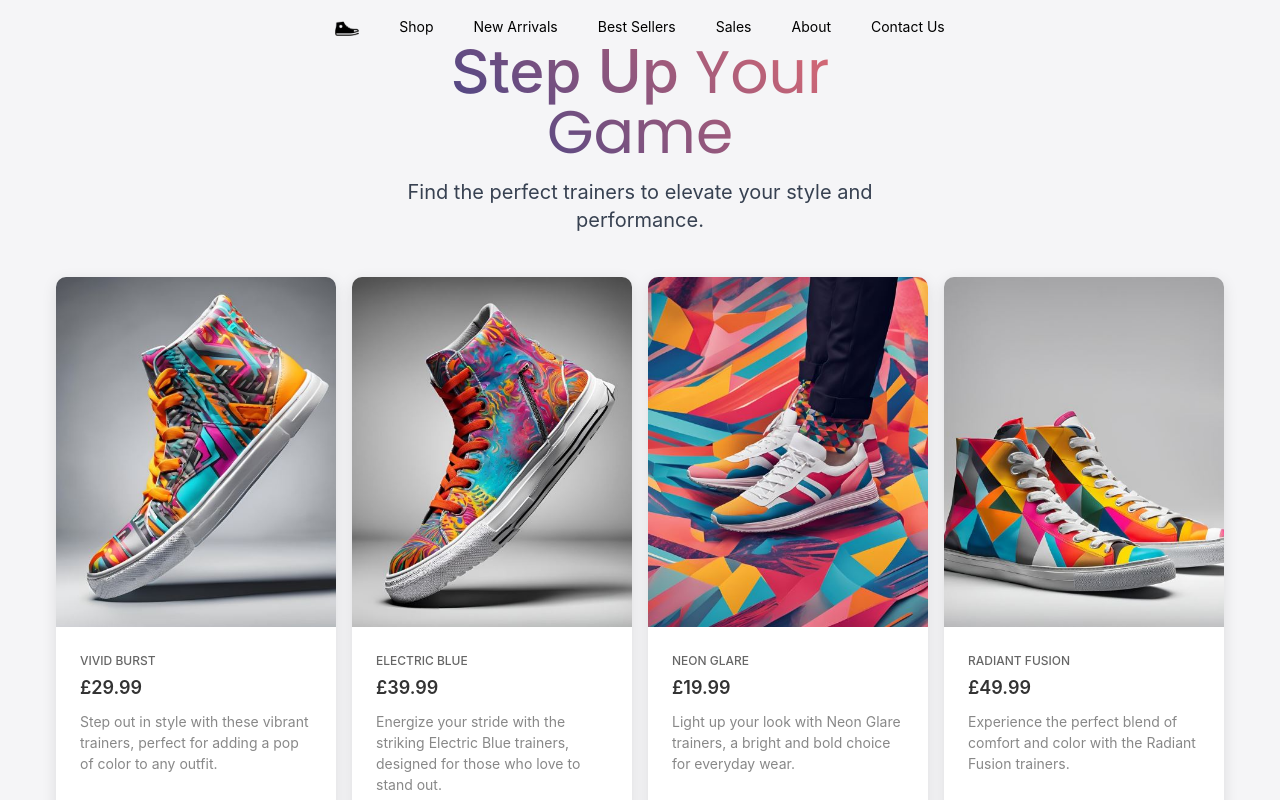
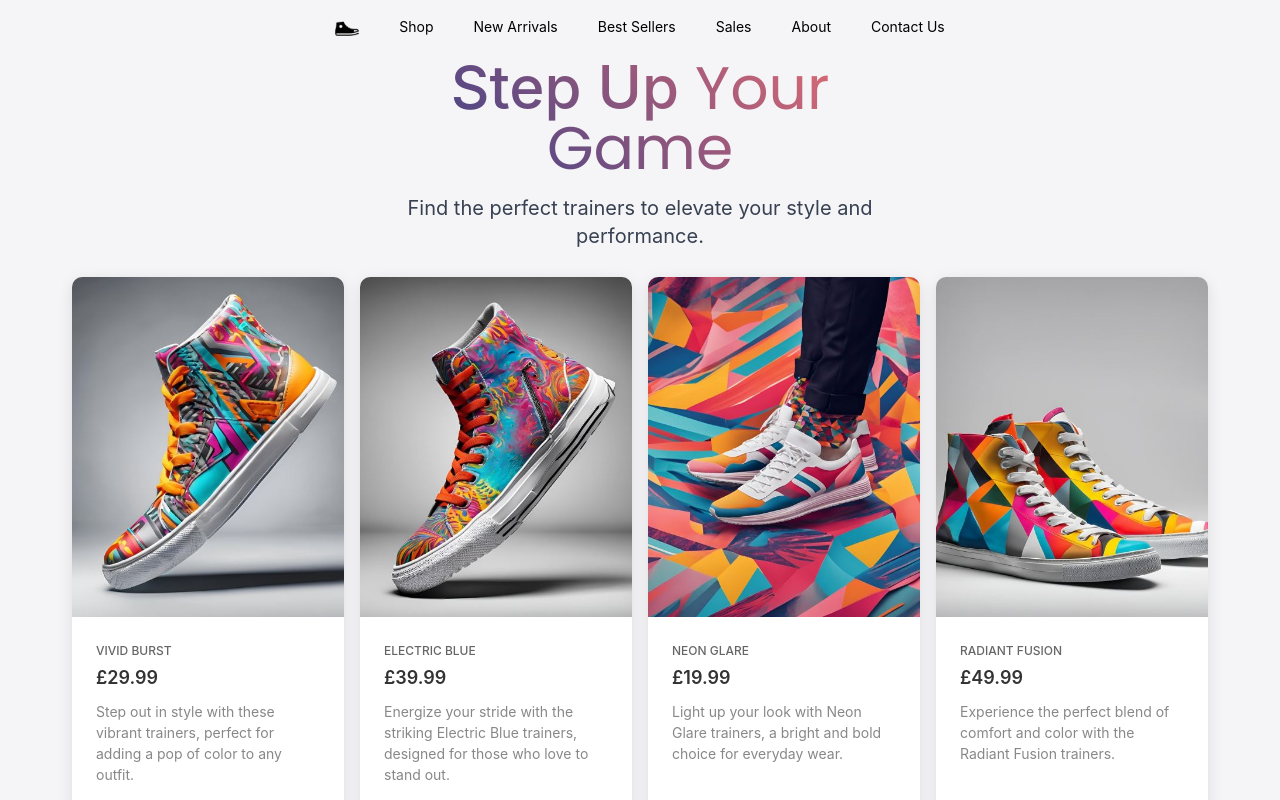
Before and after one commit to joseph-johnson27001/e-commerce, a Nuxt app: page / in a window 1280 px wide. Shown: the top 800 px of the page. Built offline with nearby package versions, Linux system fonts and the light colour scheme.

Commit message:
Showcase and hero layout

```diff
--- a/components/Hero/HeroSection.vue
+++ b/components/Hero/HeroSection.vue
@@ -1,6 +1,6 @@
 <template>
   <section
-    class="hero-section bg-cover bg-center h-48 flex items-center justify-center text-center"
+    class="hero-section bg-cover bg-center h-56 flex items-center justify-center text-center"
   >
     <div class="hero-content max-w-xl">
       <h1 class="text-4xl md:text-6xl font-bold mb-4 hero-heading">
--- a/components/ProductShowcase.vue
+++ b/components/ProductShowcase.vue
@@ -228,10 +228,6 @@ export default {
 </script>
 
 <style scoped>
-.product-showcase {
-  padding: 2rem 0;
-}
-
 .product-card {
   background-color: white;
   border-radius: 10px;
```
